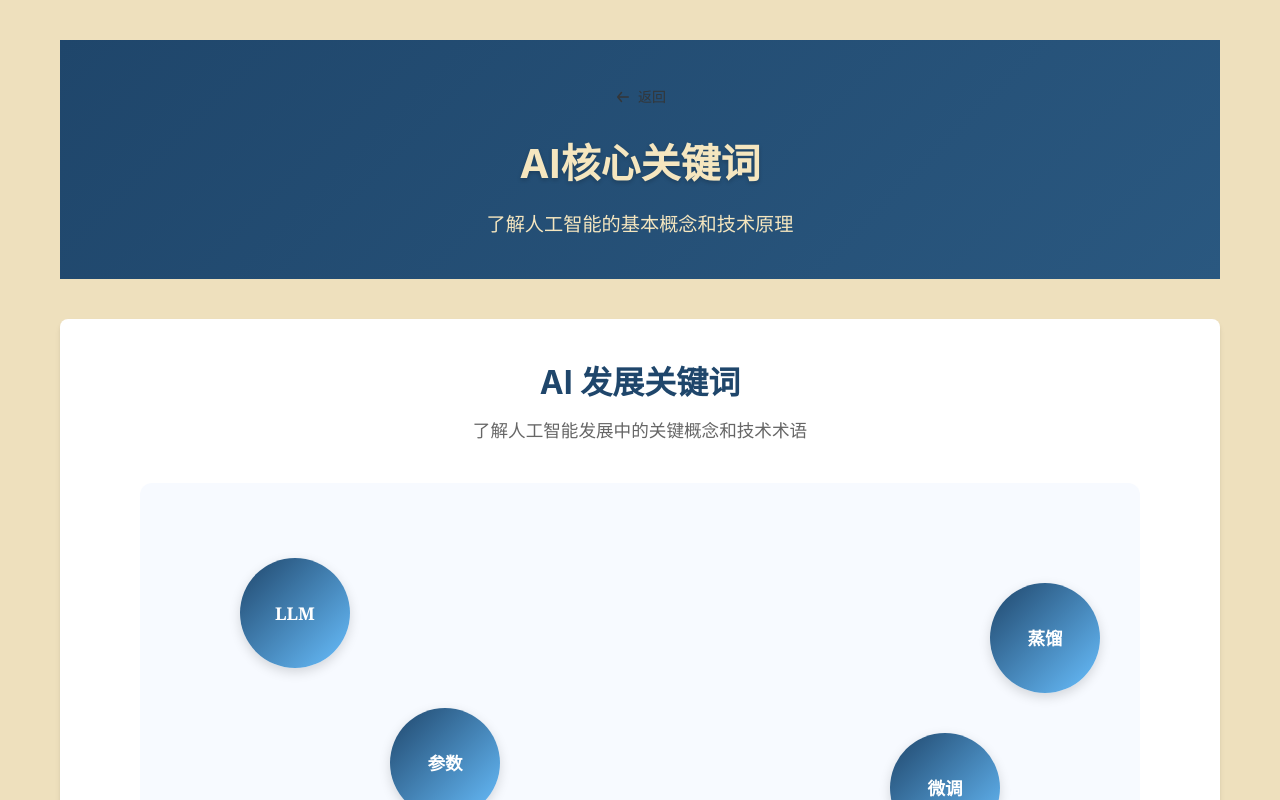
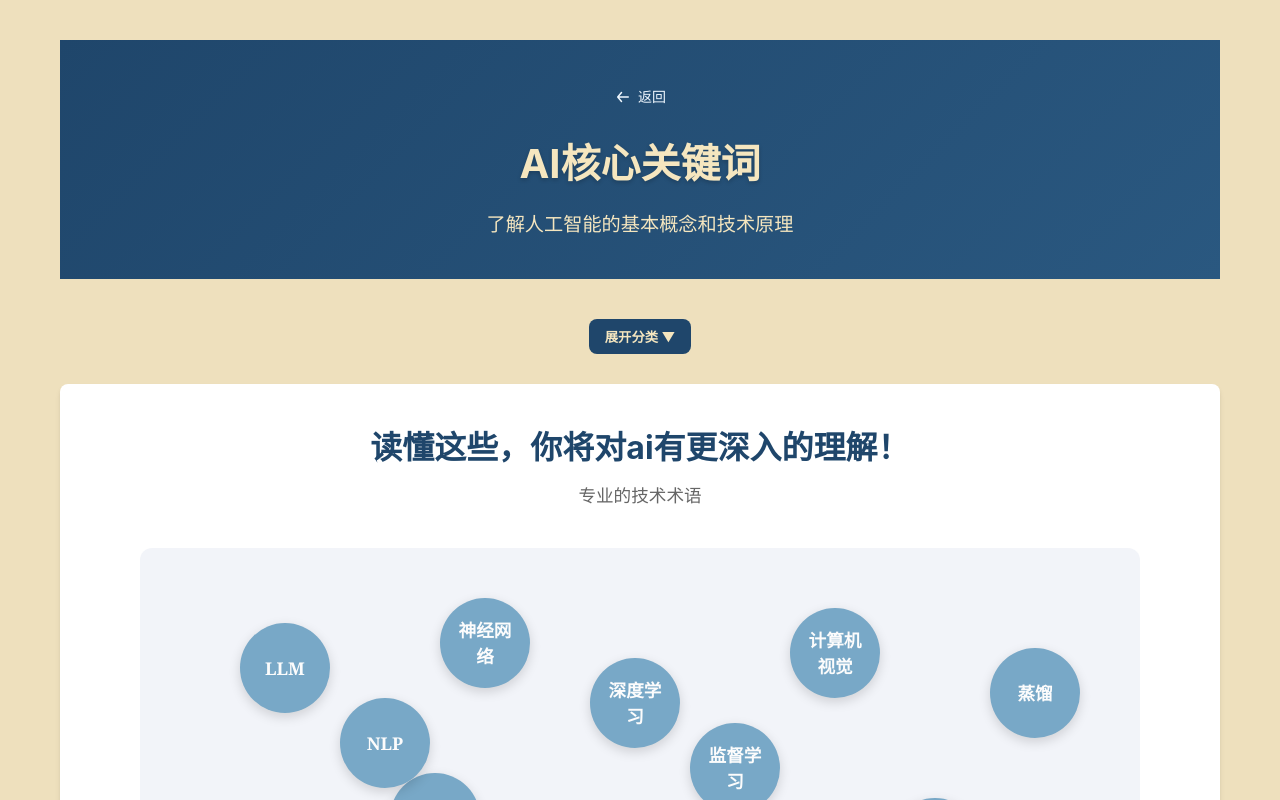
Before and after one commit to heijin-yuuby/AI-Learning-Resources-Navigator, a Vue app in the folder frontend/: page /ai-knowledge in a window 1280 px wide. Shown: the top 800 px of the page. Built offline with nearby package versions, Linux system fonts and the light colour scheme.

Commit message:
add category, fix back button color

```diff
--- a/frontend/src/components/cards/KeywordsBubble.vue
+++ b/frontend/src/components/cards/KeywordsBubble.vue
@@ -1,8 +1,8 @@
 <template>
   <div class="keywords-container">
     <div class="keywords-header">
-      <h2>AI 发展关键词</h2>
-      <p>了解人工智能发展中的关键概念和技术术语</p>
+      <h2>读懂这些，你将对ai有更深入的理解！</h2>
+      <p>专业的技术术语</p>
     </div>
 
     <div class="keywords-bubbles">
@@ -46,6 +46,7 @@ const keywords = [
   {
     id: 'llm',
     title: 'LLM',
+    category: 'model',
     position: { x: 10, y: 15 },
     content: `
       <p>LLM（大语言模型，Large Language Model）是一类基于深度学习的人工智能模型，如广为人知的 GPT（Generative Pretrained Transformer）系列、LLaMA（Large Language Model Meta AI）等。</p>
@@ -56,6 +57,7 @@ const keywords = [
   {
     id: 'distillation',
     title: '蒸馏',
+    category: 'technique',
     position: { x: 85, y: 20 },
     content: `
       <p>蒸馏（Distillation）是一种模型压缩技术，旨在将一个复杂、庞大的教师模型（通常性能强大但计算成本高）的知识迁移到一个较小、更高效的学生模型中。</p>
@@ -66,6 +68,7 @@ const keywords = [
   {
     id: 'parameters',
     title: '参数',
+    category: 'concept',
     position: { x: 25, y: 45 },
     content: `
       <p>参数（Parameters）是深度学习模型中的重要组成部分，是模型在训练过程中学习和调整的变量。在神经网络中，参数通常指神经元之间连接的权重（weights）和偏置（biases）。</p>
@@ -76,6 +79,7 @@ const keywords = [
   {
     id: 'fine-tuning',
     title: '微调',
+    category: 'technique',
     position: { x: 75, y: 50 },
     content: `
       <p>微调（Fine-tuning）是在已经预训练好的模型基础上，针对特定任务或数据集进行进一步训练的过程。由于预训练模型在大规模通用数据上学习到了丰富的知识，但在具体应用场景中可能需要更专业的表现。</p>
@@ -86,6 +90,7 @@ const keywords = [
   {
     id: 'reinforcement-learning',
     title: '强化学习',
+    category: 'learning',
     position: { x: 15, y: 75 },
     content: `
       <p>强化学习（Reinforcement Learning）是一种机器学习范式，智能体（agent）通过与环境进行交互，根据环境反馈的奖励信号来学习最优行为策略。</p>
@@ -96,14 +101,109 @@ const keywords = [
   {
     id: 'transfer-learning',
     title: '迁移学习',
-    position: { x: 70, y: 80 },
+    category: 'technique',
+    position: { x: 60, y: 80 },
     content: `
       <p>迁移学习（Transfer Learning）旨在将在一个或多个源任务上学习到的知识迁移到一个目标任务上。当目标任务的数据量有限时，迁移学习尤为重要。</p>
       <p>例如，在图像识别领域，一个在大规模图像数据集（如 ImageNet）上预训练好的模型，已经学习到了丰富的图像特征（如边缘、纹理等）。当要进行特定类型图像（如医学影像）的识别任务时，可以将预训练模型的参数迁移过来，并在医学影像数据集上进行微调。</p>
       <p>这样可以避免在目标任务上从头开始训练模型，大大减少训练时间和数据需求，同时提高模型在目标任务上的性能。</p>
     `
+  },
+  {
+    id: 'deep-learning',
+    title: '深度学习',
+    category: 'foundation',
+    position: { x: 45, y: 22 },
+    content: `
+      <p>深度学习（Deep Learning, DL）是机器学习的分支，通过多层神经网络处理复杂数据，如图像、语音和文本。它通过模拟人脑神经网络结构，自动提取高级特征，在处理大规模高维度数据时表现优异。</p>
+      <p>深度学习的核心是神经网络，常见的有卷积神经网络（CNN）用于图像识别、循环神经网络（RNN）用于自然语言处理等。</p>
+      <p>深度学习技术在视觉识别、语音识别、自然语言处理等领域取得了突破性进展，推动了人工智能的快速发展。</p>
+    `
+  },
+  {
+    id: 'neural-network',
+    title: '神经网络',
+    category: 'foundation',
+    position: { x: 30, y: 10 },
+    content: `
+      <p>神经网络（Neural Network）是一种模仿人脑神经元结构的计算模型，由节点（神经元）和连接（权重）构成，用于处理和分析数据。</p>
+      <p>在神经网络中，每个神经元接收输入，经过激活函数处理后产生输出。多层神经元堆叠形成深度神经网络，通过调整权重来优化网络性能，常用反向传播算法和梯度下降法进行训练。</p>
+      <p>神经网络是深度学习的基础，已在图像识别、语音处理、自然语言理解等领域展现出强大能力。</p>
+    `
+  },
+  {
+    id: 'supervised-learning',
+    title: '监督学习',
+    category: 'learning',
+    position: { x: 55, y: 35 },
+    content: `
+      <p>监督学习（Supervised Learning）是一种机器学习方法，模型通过标记数据进行训练，学习输入与输出之间的映射关系。</p>
+      <p>训练数据包含输入特征和对应的标签，模型的目标是学习一个函数，使其能够正确地将输入映射到输出。常见的监督学习算法有线性回归、逻辑回归、决策树、支持向量机等。</p>
+      <p>监督学习广泛应用于分类任务（如垃圾邮件检测）和回归任务（如房价预测）。</p>
+    `
+  },
+  {
+    id: 'unsupervised-learning',
+    title: '无监督学习',
+    category: 'learning',
+    position: { x: 80, y: 65 },
+    content: `
+      <p>无监督学习（Unsupervised Learning）是一种机器学习方法，模型从未标记的数据中学习，发现数据的内在结构和模式。</p>
+      <p>常见的无监督学习包括聚类（将相似的数据分组）和降维（减少数据的维度）。K均值聚类、主成分分析（PCA）、自编码器等都是典型的无监督学习算法。</p>
+      <p>无监督学习在客户细分、异常检测、特征学习等领域有广泛应用。</p>
+    `
+  },
+  {
+    id: 'gan',
+    title: 'GAN',
+    category: 'model',
+    position: { x: 40, y: 65 },
+    content: `
+      <p>生成式对抗网络（Generative Adversarial Network, GAN）由生成器和判别器两个模型构成，生成器尝试生成真实的数据（如图像），判别器则试图区分真实数据和生成数据。</p>
+      <p>两个模型通过对抗训练相互提高：生成器努力创造更逼真的数据以欺骗判别器，判别器则不断提高其辨别能力。这种博弈过程最终能提升生成数据的质量。</p>
+      <p>GAN在图像生成、风格迁移、数据增强、伪造数据检测等领域有广泛应用。</p>
+    `
+  },
+  {
+    id: 'nlp',
+    title: 'NLP',
+    category: 'application',
+    position: { x: 20, y: 30 },
+    content: `
+      <p>自然语言处理（Natural Language Processing, NLP）是让计算机理解和处理人类语言的技术。它涵盖了文本分类、机器翻译、问答系统等多种任务。</p>
+      <p>NLP技术涉及词法分析、句法分析、语义分析等多个层面，旨在让机器能够像人类一样理解和生成自然语言。</p>
+      <p>随着深度学习和大型语言模型的发展，NLP技术取得了显著进步，广泛应用于智能客服、搜索引擎、内容生成等领域。</p>
+    `
+  },
+  {
+    id: 'computer-vision',
+    title: '计算机视觉',
+    category: 'application',
+    position: { x: 65, y: 12 },
+    content: `
+      <p>计算机视觉（Computer Vision, CV）是赋予计算机识别和理解图像及视频中的对象、场景等内容的能力。</p>
+      <p>计算机视觉技术包括图像分类、目标检测、图像分割、人脸识别等，广泛应用于安防监控、自动驾驶、医疗诊断等领域。</p>
+      <p>随着深度学习特别是卷积神经网络的应用，计算机视觉技术取得了革命性进展，在某些任务上甚至超越了人类的识别能力。</p>
+    `
   }
 ];
+
+// 暴露关键词分类给父组件
+const categories = [
+  { id: 'all', name: '全部' },
+  { id: 'foundation', name: '基础理论' },
+  { id: 'learning', name: '学习方法' },
+  { id: 'model', name: '模型架构' },
+  { id: 'technique', name: '技术方法' },
+  { id: 'concept', name: '关键概念' },
+  { id: 'application', name: '应用领域' }
+];
+
+// 暴露给父组件的方法和数据
+defineExpose({
+  keywords,
+  categories
+});
 
 // 根据ID获取关键词
 const getKeywordById = (id) => {
@@ -144,7 +244,7 @@ const toggleKeyword = (id) => {
   position: relative;
   width: 100%;
   height: 500px;
-  background-color: rgba(240, 245, 255, 0.5);
+  background-color: rgba(229, 234, 243, 0.5);
   border-radius: 12px;
   overflow: hidden;
   margin: 0 auto;
@@ -153,11 +253,11 @@ const toggleKeyword = (id) => {
 
 .keyword-bubble {
   position: absolute;
-  width: 110px;
-  height: 110px;
+  width: 90px;
+  height: 90px;
   border-radius: 50%;
-  background: linear-gradient(135deg, var(--primary-color), #69c0ff);
-  color: white;
+  background: #78a8c7;
+  color: rgb(252, 252, 252);
   display: flex;
   align-items: center;
   justify-content: center;
@@ -214,7 +314,7 @@ const toggleKeyword = (id) => {
   align-items: center;
   padding: 20px;
   background-color: var(--primary-color);
-  color: white;
+  color: rgb(255, 249, 249);
 }
 
 .keyword-card-header h3 {
@@ -259,12 +359,12 @@ const toggleKeyword = (id) => {
 
 @media (max-width: 768px) {
   .keyword-bubble {
-    width: 100px;
-    height: 100px;
+    width: 80px;
+    height: 80px;
   }
 
   .keyword-bubble span {
-    font-size: 1rem;
+    font-size: 0.9rem;
   }
 
   .keyword-details {
--- a/frontend/src/views/AIHistoryPage.vue
+++ b/frontend/src/views/AIHistoryPage.vue
@@ -83,7 +83,7 @@ onMounted(() => {
 
 .page-title {
   font-size: 2.5rem;
-  color: var(--text-light);
+  color: var(--accent-yellow);
   margin-top: 20px;
   text-align: center;
   margin-bottom: 16px;
@@ -91,7 +91,7 @@ onMounted(() => {
 
 .page-subtitle {
   text-align: center;
-  color: var(--text-light);
+  color: var(--accent-yellow);
   font-size: 1.2rem;
   max-width: 700px;
   margin: 0 auto;
@@ -104,4 +104,8 @@ onMounted(() => {
   border-radius: 8px;
   box-shadow: 0 2px 12px rgba(0, 0, 0, 0.1);
 }
+
+.n-button {
+  color:aliceblue;
+}
 </style>
--- a/frontend/src/views/AIKnowledgePage.vue
+++ b/frontend/src/views/AIKnowledgePage.vue
@@ -15,6 +15,26 @@
       <p class="page-subtitle">了解人工智能的基本概念和技术原理</p>
     </div>
 
+    <div class="filter-section">
+      <button class="filter-toggle" @click="isFilterExpanded = !isFilterExpanded">
+        {{ isFilterExpanded ? '收起分类 ▲' : '展开分类 ▼' }}
+      </button>
+
+      <div class="category-filter" :class="{ 'expanded': isFilterExpanded }">
+        <div class="custom-tabs">
+          <button
+            v-for="category in categories"
+            :key="category.id"
+            class="custom-tab"
+            :class="{ 'active': selectedCategory === category.id }"
+            @click="selectedCategory = category.id"
+          >
+            {{ category.name }}
+          </button>
+        </div>
+      </div>
+    </div>
+
     <div class="content">
       <KeywordsBubble ref="bubbleRef" />
     </div>
@@ -22,18 +42,27 @@
 </template>
 
 <script setup>
-import { NIcon, NButton } from 'naive-ui';
+import { NIcon, NButton, NRadioGroup, NRadioButton } from 'naive-ui';
 import KeywordsBubble from '../components/cards/KeywordsBubble.vue';
-import { ref, onMounted } from 'vue';
+import { ref, onMounted, computed, watch } from 'vue';
 
 // 引用气泡组件
 const bubbleRef = ref(null);
+const selectedCategory = ref('all');
+const categories = ref([]);
+const isFilterExpanded = ref(false);
 
+// 获取所有关键词和分类
 onMounted(() => {
   // 确保页面加载后立即隐藏所有气泡
   document.querySelectorAll('.keyword-bubble').forEach(bubble => {
     bubble.style.opacity = '0';
   });
+
+  // 获取分类数据
+  if (bubbleRef.value) {
+    categories.value = bubbleRef.value.categories;
+  }
 
   // 给页面充分时间加载所有元素
   setTimeout(() => {
@@ -41,10 +70,48 @@ onMounted(() => {
   }, 300); // 增加延迟确保页面完全加载
 });
 
+// 监听分类变化
+watch(selectedCategory, (newCategory) => {
+  filterKeywordsByCategory(newCategory);
+  // 选择分类后自动收起分类栏
+  if (isFilterExpanded.value) {
+    setTimeout(() => {
+      isFilterExpanded.value = false;
+    }, 300);
+  }
+});
+
+// 根据分类筛选关键词
+function filterKeywordsByCategory(category) {
+  // 获取所有气泡
+  const bubbles = document.querySelectorAll('.keyword-bubble');
+
+  if (category === 'all') {
+    // 显示所有气泡
+    bubbles.forEach(bubble => {
+      bubble.style.display = '';
+    });
+  } else {
+    // 根据分类显示对应气泡
+    bubbles.forEach((bubble, index) => {
+      // 通过索引获取关键词数据
+      const keyword = bubbleRef.value.keywords[index];
+      if (keyword && keyword.category === category) {
+        bubble.style.display = '';
+      } else {
+        bubble.style.display = 'none';
+      }
+    });
+  }
+
+  // 重新应用气泡动画
+  setupKeywordsBubble();
+}
+
 // 设置关键词气泡的初始状态和动画
 function setupKeywordsBubble() {
-  // 获取所有气泡
-  const bubbles = document.querySelectorAll('.keyword-bubble');
+  // 获取所有可见的气泡
+  const bubbles = document.querySelectorAll('.keyword-bubble:not([style*="display: none"])');
 
   // 添加初始状态类
   bubbles.forEach(bubble => {
@@ -108,12 +175,89 @@ function setupKeywordsBubble() {
   max-width: 700px;
   margin: 0 auto;
 }
+.n-button {
+  color:aliceblue;
+}
+
+.filter-section {
+  display: flex;
+  flex-direction: column;
+  align-items: center;
+  margin-bottom: 20px;
+}
+
+.filter-toggle {
+  background-color: var(--accent-blue);
+  color: var(--accent-yellow);
+  border: none;
+  padding: 8px 16px;
+  border-radius: var(--border-radius-md);
+  cursor: pointer;
+  font-weight: 600;
+  margin-bottom: 10px;
+  transition: all 0.3s ease;
+}
+
+.filter-toggle:hover {
+  background-color: rgba(31, 70, 107, 0.9);
+}
+
+.category-filter {
+  max-height: 0;
+  overflow: hidden;
+  transition: max-height 0.3s ease, padding 0.3s ease, opacity 0.3s ease;
+  opacity: 0;
+  padding: 0;
+  width: 100%;
+  color: var(--accent-yellow);
+  background-color: var(--accent-blue);
+  border-radius: var(--border-radius-md);
+  box-shadow: var(--shadow-sm);
+}
+
+.category-filter.expanded {
+  max-height: 200px;
+  opacity: 1;
+  padding: 12px;
+}
+
+.custom-tabs {
+  display: flex;
+  flex-wrap: wrap;
+  justify-content: center;
+  gap: 8px;
+}
+
+.custom-tab {
+  background-color: transparent;
+  border: 1px solid var(--accent-yellow);
+  color: var(--accent-yellow);
+  padding: 6px 14px;
+  border-radius: var(--border-radius-sm);
+  cursor: pointer;
+  font-weight: 600;
+  transition: all 0.3s ease;
+}
+
+.custom-tab:hover {
+  background-color: rgba(245, 230, 191, 0.2);
+}
+
+.custom-tab.active {
+  background-color: rgba(245, 230, 191, 0.3);
+  font-weight: 700;
+}
 
 .content {
-  margin-top: 40px;
+  margin-top: 20px;
   padding: 20px;
   background-color: var(--card-bg);
   border-radius: 8px;
   box-shadow: var(--shadow-md);
 }
+
+@keyframes fadeIn {
+  from { opacity: 0; }
+  to { opacity: 1; }
+}
 </style>
```
Also changed, not shown: 1 other file (tests, documents, lock files or other folders).
